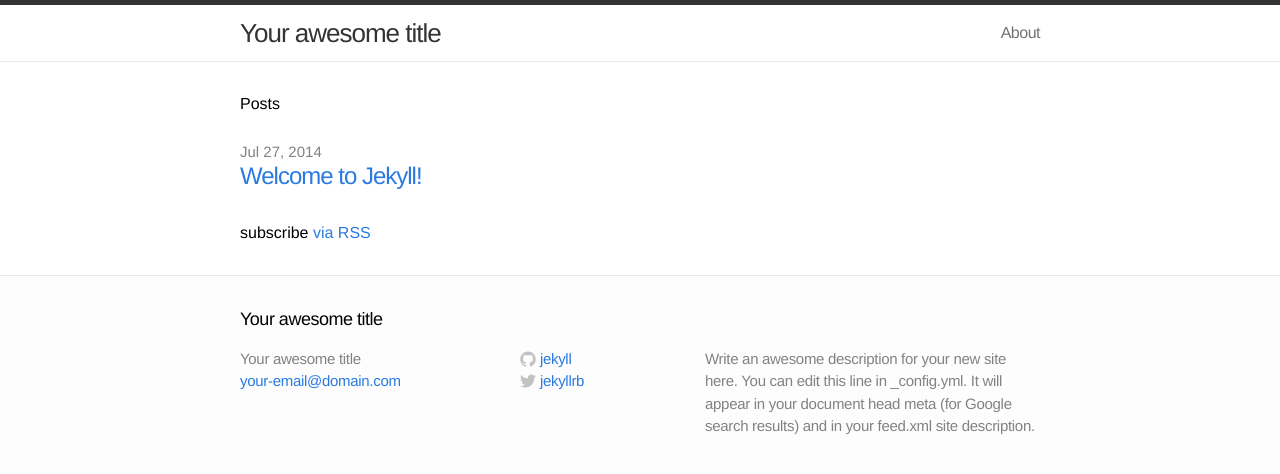
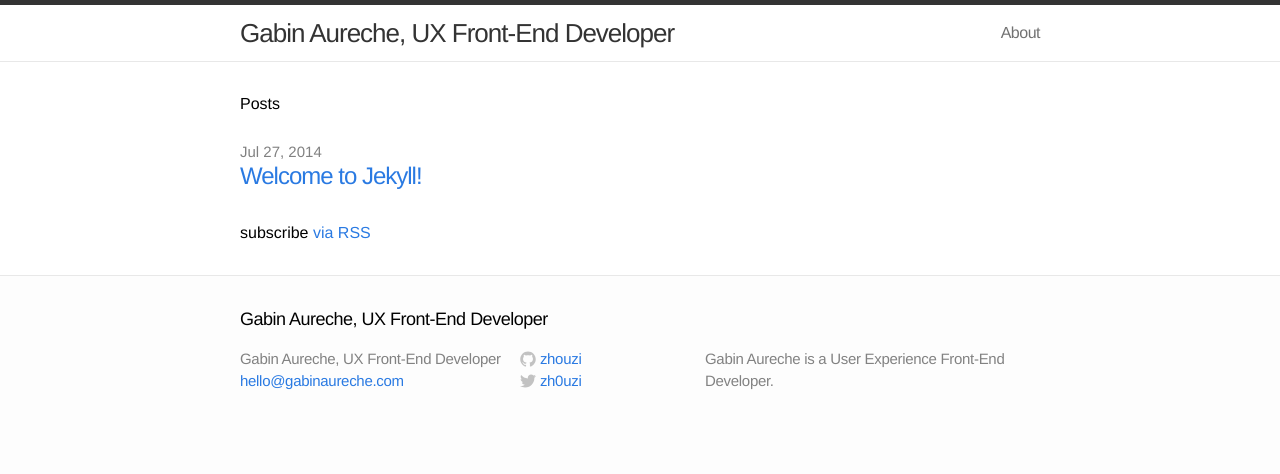
Before and after one commit to Zhouzi/zhouzi.github.io, a Jekyll site: the page built from index.html, in a window 1280 px wide. Shown: the top 474 px of the page. Built offline with Jekyll 4.4.1, drawn with Linux system fonts in a browser that asks for light colours.

Commit message:
jekyll basic configuration

```diff
--- a/_config.yml
+++ b/_config.yml
@@ -1,12 +1,13 @@
 # Site settings
-title: Your awesome title
-email: your-email@domain.com
-description: "Write an awesome description for your new site here. You can edit this line in _config.yml. It will appear in your document head meta (for Google search results) and in your feed.xml site description."
+title: Gabin Aureche, UX Front-End Developer
+email: hello@gabinaureche.com
+description: "Gabin Aureche is a User Experience Front-End Developer."
 baseurl: ""
-url: "http://yourdomain.com"
-twitter_username: jekyllrb
-github_username:  jekyll
+url: "http://gabinaureche.com"
+twitter_username: zh0uzi
+github_username:  zhouzi
 
 # Build settings
 markdown: kramdown
 permalink: pretty
+exclude: [ "css/scss", "scripts/partials" ]
```
Also changed, not shown: 1 other file.
